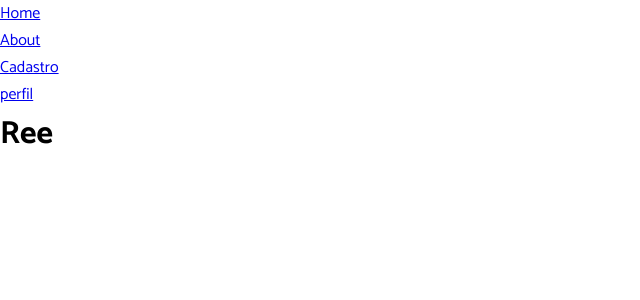
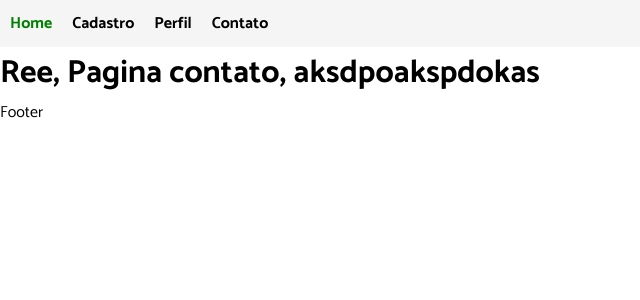
Before and after one commit to italoitalo/ree, a React (Create React App) app: page /contato in a window 1280 px wide. Shown: the top 300 px of the page, without its empty margins (0-640 px from the left). Built offline with nearby package versions, Linux system fonts and the light colour scheme.

Commit message:
Aplicação das Rotas e Header
Finalmente aplicando as Rotas.
implementando um header com botoes que direcionam pras paginas que estao sendo editadas

```diff
--- a/src/App.js
+++ b/src/App.js
@@ -1,29 +1,22 @@
 import React from 'react';
+import {BrowserRouter as Router } from 'react-router-dom';
 import styled from 'styled-components';
+
 import GlobalStyles from './EstiloGlobal';
-import Rotas from './components/Rotas/Rotas'
+
+import Rotas from './components/Rotas/Rotas';
 import Cabecalho from './components/Rotas/Cabecalho';
-import { BrowserRouter } from 'react-router-dom';
-
-import FormCadastro from "./components/formCadastro";
-//import NavPerfil from './components/NavPerfil';
-// import Teste from './components/PadraoPerfil';
-
-// import FormCadastro from "./components/formCadastro";
-// import PadraoPerfil from './components/PadraoPerfil';
 
 export default function App() {
 
   return (
     <>
-      <BrowserRouter>
+      <Router>
         <Cabecalho/>
         <Rotas/>
-
-        {/* <FormCadastro /> */}
-        {/* <PadraoPerfil/> */}
+        Footer
         <GlobalStyles />
-      </BrowserRouter>
+      </Router>
     </>
   );
 }
--- a/src/components/Rotas/About.js
+++ b/src/components/Contato.js
@@ -2,6 +2,6 @@ import React from 'react'
 
 export default function Home(){
     return(
-        <h1>About</h1>
+        <h1>Ree, Pagina contato, aksdpoakspdokas</h1>
     )
 }
--- a/src/components/Rotas/Cabecalho.js
+++ b/src/components/Rotas/Cabecalho.js
@@ -1,21 +1,37 @@
-import React from 'react'
-import { BrowserRouter as Router, Switch, Route, Link } from 'react-router-dom';
-import Rotas from './Rotas';
+import React from 'react';
+import styled from 'styled-components';
+
+import { BrowserRouter as Router, Link } from 'react-router-dom';
 
 export default function Cabecalho(){
     return(
         <nav>
-                <Router>
-                    <Switch>
-                        <ul>
-                            <li><Link to="/">Home</Link></li>
-                            <li><Link to="/about">About</Link></li>
-                            <li><Link to="/cadastro">Cadastro</Link></li>
-                            <li><Link to="/perfil">perfil</Link></li>
-                        </ul>
-                    </Switch>
-                </Router>
-
+            <Ul>
+                    <Navigation to="/"><Li>Home</Li></Navigation>
+                    <Navigation to="/cadastro"><Li>Cadastro</Li></Navigation>
+                    <Navigation to="/perfil"><Li>Perfil</Li></Navigation>
+                    <Navigation to="/contato"><Li>Contato</Li></Navigation>
+            </Ul>
         </nav>
     )
 }
+const Navigation = styled(Link)`
+text-decoration:none;
+`
+
+const Li = styled.li`
+
+padding:10px;
+color: black;
+font-weight:bold;
+text-decoration:none;
+
+&:hover{
+    color: green;
+}
+`
+
+const Ul = styled.ul`
+display:flex;
+background-color: whitesmoke;
+`
--- a/src/components/Rotas/Home.js
+++ b/src/components/Rotas/Home.js
@@ -2,6 +2,6 @@ import React from 'react'
 
 export default function Home(){
     return(
-        <h1>Ree</h1>
+        <h1>Ree, Pagina Inicial</h1>
     )
 }
--- a/src/components/Rotas/Rotas.js
+++ b/src/components/Rotas/Rotas.js
@@ -2,22 +2,19 @@ import React from 'react';
 import { BrowserRouter as Router, Switch, Route, Link } from 'react-router-dom';
 
 import Home from './Home'
-import About from './About'
-import PadraoPerfil from '../PadraoPerfil';
-import formCadastro from '../formCadastro';
-import Cabecalho from './Cabecalho';
+import formCadastro from './../formCadastro'
+import PadraoPerfil from './../PadraoPerfil'
+import Contato from './../Contato'
 
 export default function Rotas(){
     return(
         <>
-            <Router>
                 <Switch>
-                <Route path="/" component={Home}/>
-                <Route path="/about" component={About}/>
-                <Route path="/cadastro" component={formCadastro}/>
-                <Route path="/perfil" component={PadraoPerfil}/>
+                    <Route exact path="/" component={Home}/>
+                    <Route path="/cadastro" component={formCadastro}/>
+                    <Route path="/perfil" component={PadraoPerfil}/>
+                    <Route path="/contato" component={Contato}/>
                 </Switch>
-            </Router>
         </>
     )
 }
```
